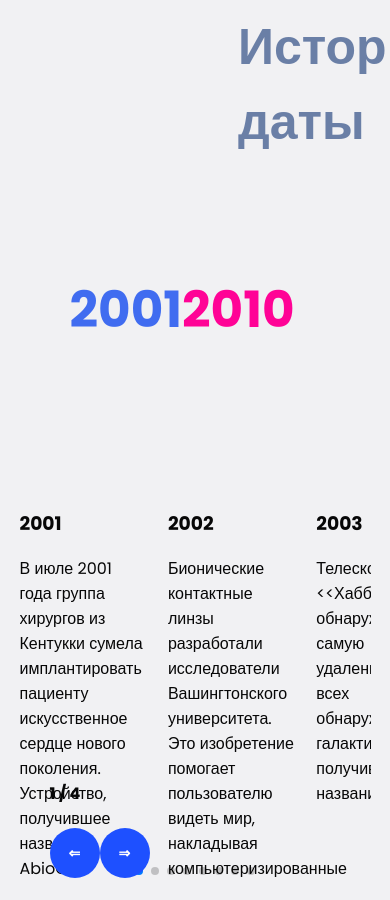
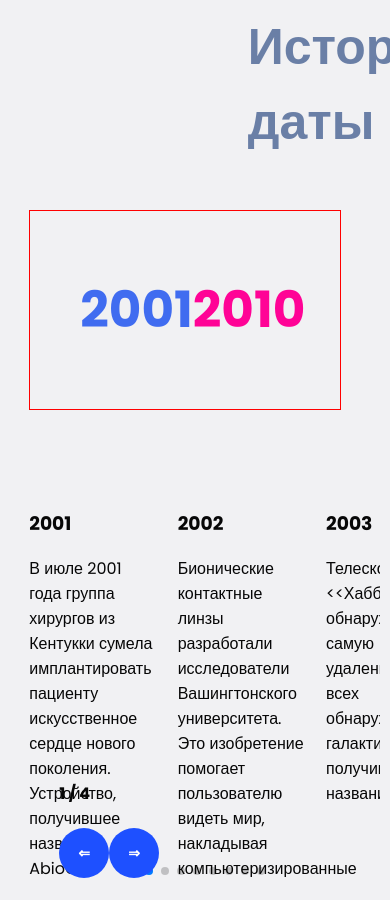
Before and after one commit to AlexandrPolovnikov/onlydigital, a React (Create React App) app: page / in a window 390 px wide. Shown: the top 900 px of the page. Built offline with nearby package versions, Linux system fonts and the light colour scheme; data requests are answered from the project's data file.

Commit message:
first commit

```diff
--- a/src/App.scss
+++ b/src/App.scss
@@ -151,9 +151,9 @@
         justify-content: center;
         height: 900px;
         width: 90vw;
+        margin-left: 5%;
         &__history {
             width: 60vw;
-            // height: 200px;
             margin-left: 250px;
             border-left: 5px solid
                 linear-gradient(163.92deg, #000000 0%, rgba(0, 0, 0, 0) 61.19%, #000000 98.22%);
@@ -165,9 +165,10 @@
             }
         }
         &__date {
-            width: 90vw;
+            width: 80vw;
             padding: 50px;
             justify-content: space-around;
+            border: 1px solid red;
             span {
                 font-size: 50px;
             }
```
